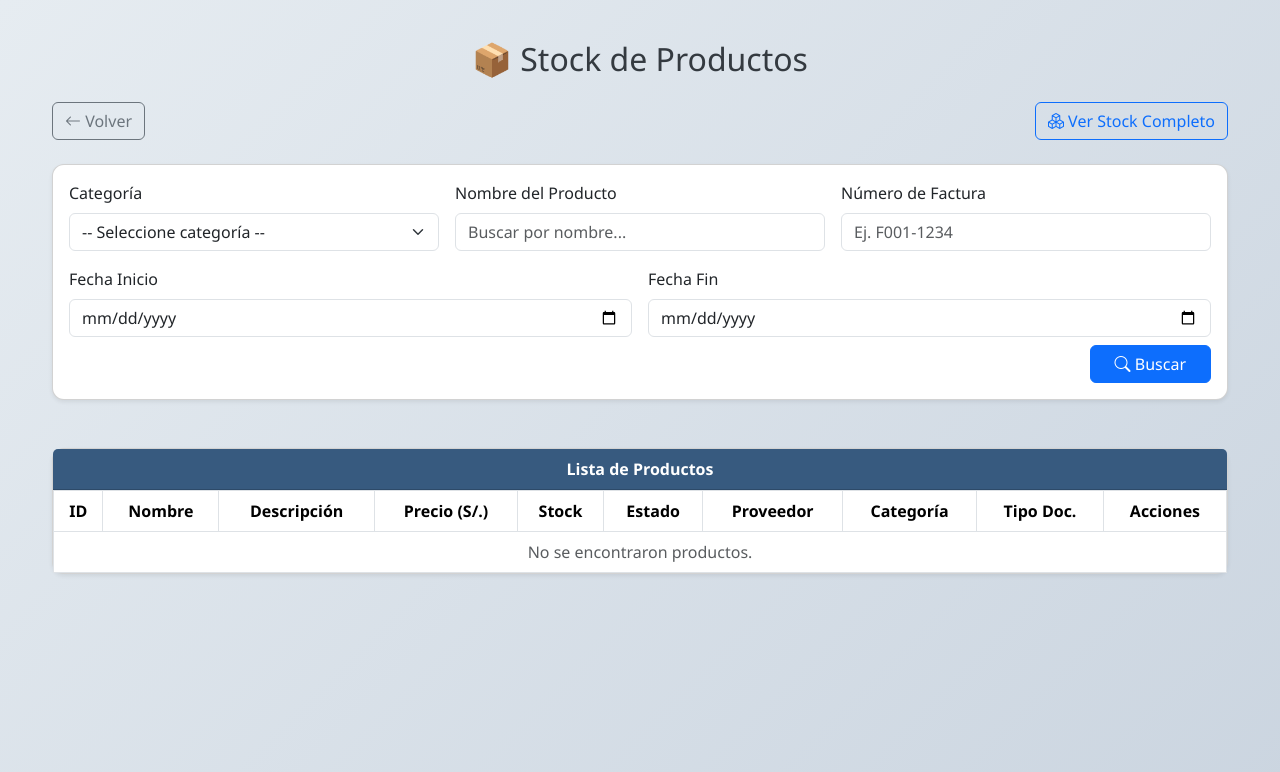
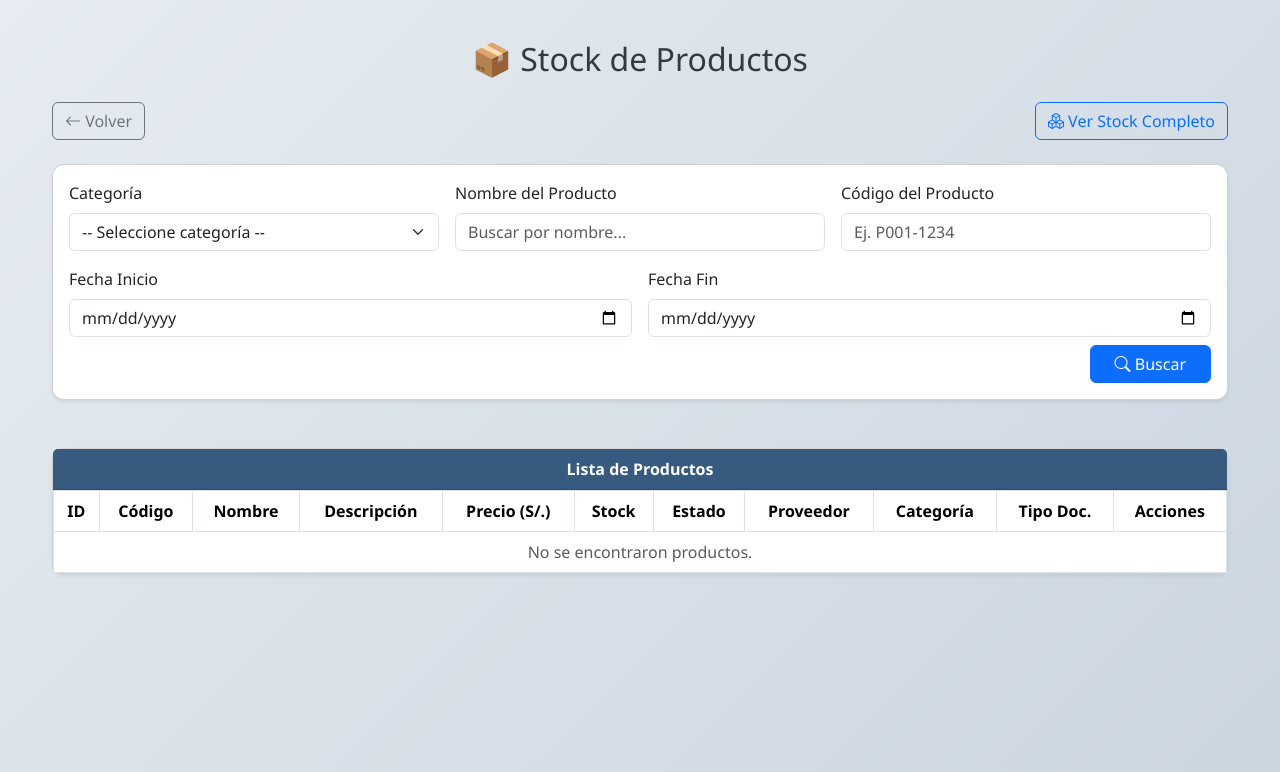
Before and after one commit to alexslcd/factura, a Python web app: template templates/productos/stock.html in a window 1280 px wide. Shown: the top 772 px of the page. Run offline with Jinja, Linux system fonts and the light colour scheme; the template is opened without the code that fills it, so the values that code supplies are empty.

Commit message:
Update stock.html

```diff
--- a/templates/productos/stock.html
+++ b/templates/productos/stock.html
@@ -48,7 +48,6 @@
 </head>
 <body>
 
-<!-- Modal de alerta en rojo -->
 <div class="modal fade" id="alertModal" tabindex="-1" aria-labelledby="alertModalLabel" aria-hidden="true">
   <div class="modal-dialog modal-dialog-centered">
     <div class="modal-content shadow">
@@ -81,7 +80,6 @@
     </a>
   </div>
 
-  <!-- Filtro de búsqueda -->
   <div class="card shadow-sm mb-5">
     <div class="card-body">
       <form action="{{ url_for('productos.buscar_stock') }}" method="POST" class="row g-3" aria-label="Formulario de búsqueda de productos">
@@ -99,8 +97,8 @@
           <input type="text" id="nombre" name="nombre" class="form-control" placeholder="Buscar por nombre..." value="{{ nombre_busqueda }}" />
         </div>
         <div class="col-md-4">
-          <label for="numero_factura" class="form-label">Número de Factura</label>
-          <input type="text" id="numero_factura" name="numero_factura" class="form-control" placeholder="Ej. F001-1234" value="{{ numero_factura_busqueda }}" />
+          <label for="codigo_producto" class="form-label">Código del Producto</label>
+          <input type="text" id="codigo_producto" name="codigo_producto" class="form-control" placeholder="Ej. P001-1234" value="{{ codigo_producto_busqueda }}" />
         </div>
         <div class="col-md-6">
           <label for="fecha_inicio" class="form-label">Fecha Inicio</label>
@@ -119,7 +117,6 @@
     </div>
   </div>
 
-  <!-- Tabla de productos -->
   <div class="card shadow-sm">
     <div class="card-header">Lista de Productos</div>
     <div class="card-body p-0">
@@ -128,6 +125,7 @@
           <thead>
             <tr>
               <th>ID</th>
+              <th class="text-nowrap">Código</th>
               <th>Nombre</th>
               <th>Descripción</th>
               <th>Precio (S/.)</th>
@@ -144,6 +142,7 @@
               {% for producto in productos %}
                 <tr class="{% if producto.stock > 0 and producto.stock < 10 %}table-warning{% elif producto.stock == 0 %}table-secondary{% endif %}">
                   <td>{{ producto.id }}</td>
+                  <td class="text-nowrap">{{ producto.codigo_producto }}</td>
                   <td class="text-start">{{ producto.nombre }}</td>
                   <td class="text-start">{{ producto.descripcion }}</td>
                   <td class="text-end">S/. {{ '%.2f'|format(producto.precio) }}</td>
@@ -176,7 +175,7 @@
               {% endfor %}
             {% else %}
               <tr>
-                <td colspan="10" class="text-center text-muted">No se encontraron productos.</td>
+                <td colspan="11" class="text-center text-muted">No se encontraron productos.</td>
               </tr>
             {% endif %}
           </tbody>
@@ -186,7 +185,6 @@
   </div>
 </div>
 
-<!-- Scripts -->
 <script src="https://cdn.jsdelivr.net/npm/bootstrap@5.3.2/dist/js/bootstrap.bundle.min.js"></script>
 <script>
   document.addEventListener("DOMContentLoaded", function () {
```
